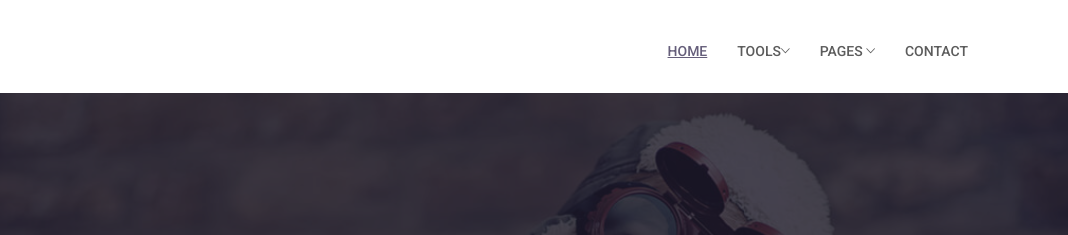
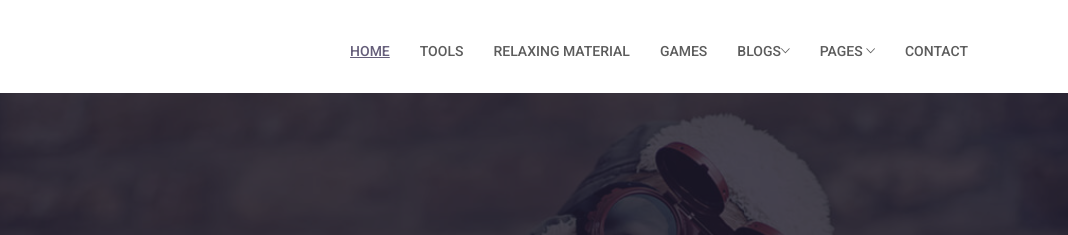
Before and after one commit to Vishalsan143/Dropx, a plain HTML site: page index.html in a window 1280 px wide. Shown: the top 235 px of the page, 212-1280 px from the left. Drawn offline with Linux system fonts and the light colour scheme; some packages are replaced by stand-ins of ours; files whose address does not match are found by name; a web font is replaced by a local one.

Commit message:
Update index.html

```diff
--- a/index.html
+++ b/index.html
@@ -61,51 +61,25 @@
 						<span class="ion-android-menu"></span>
 					</button>
 
-					<div class="collapse navbar-collapse ml-auto" id="navbarsExample09">
-						<ul class="navbar-nav ml-auto">
+											<ul class="navbar-nav ml-auto">
 							<li class="nav-item active">
 								<a class="nav-link" href="index.html">Home</a>
 							</li>
-							<li class="nav-item dropdown @@portfolio">
-								<a class="nav-link dropdown-toggle" href="#" id="dropdown03" data-toggle="dropdown" aria-haspopup="true" aria-expanded="false">Tools<span class="ion-ios-arrow-down"></span></a>
-								<ul class="dropdown-menu" aria-labelledby="dropdown03">
-									<li><a class="dropdown-item @@portfolioFilter" href="word.html">Word Counter</a></li>
-									<li><a class="dropdown-item @@portfolioSingle" href=".html">Password generator</a></li>
-                  <li><a class="dropdown-item @@portfolioSingle" href="Age-calculater.html">Age calculater</a></li>
 
-									<!-- <li class="dropdown dropdown-submenu dropright">
-										<a class="dropdown-item dropdown-toggle" href="#!" id="dropdown0301" role="button"
-											data-toggle="dropdown" aria-haspopup="true" aria-expanded="false">Sub Menu</a>
+						<li class="nav-item @@service"><a class="nav-link" href="Tools.html">Tools</a></li>
+            <li class="nav-item @@service"><a class="nav-link" href="relaxing.html">Relaxing material</a></li>
+            <li class="nav-item @@service"><a class="nav-link" href="Games.html">Games</a></li>
 
-										<ul class="dropdown-menu" aria-labelledby="dropdown0301">
-											<li><a class="dropdown-item" href="index.html">Submenu 01</a></li>
-											<li><a class="dropdown-item" href="index.html">Submenu 02</a></li>
-										</ul>
-									</li> -->
+							<li class="nav-item dropdown @@blog">
+								<a class="nav-link dropdown-toggle" href="#" id="dropdown05" data-toggle="dropdown" aria-haspopup="true"
+									aria-expanded="false">Blogs<span class="ion-ios-arrow-down"></span></a>
+								<ul class="dropdown-menu" aria-labelledby="dropdown05">
+									<li><a class="dropdown-item @@blogGrid" href="Meditation&Relaxation.html">Meditation & Relaxation</a></li>
+									<!-- <li><a class="dropdown-item @@blogSingle" href="blog-single.html"></a></li> -->
+
+
 								</ul>
 							</li>
-							<!-- <li class="nav-item @@service"><a class="nav-link" href="service.html">Service</a></li>
-							<li class="nav-item dropdown @@blog">
-								<a class="nav-link dropdown-toggle" href="#" id="dropdown05" data-toggle="dropdown" aria-haspopup="true"
-									aria-expanded="false">Blog <span class="ion-ios-arrow-down"></span></a>
-								<ul class="dropdown-menu" aria-labelledby="dropdown05">
-									<li><a class="dropdown-item @@blogGrid" href="blog-grid.html">Blog Grid</a></li>
-									<li><a class="dropdown-item @@blogSingle" href="blog-single.html">Blog Single</a></li>
-									<li><a class="dropdown-item @@blogRS" href="blog-right-sidebar.html">Blog Right Sidebar</a></li>
-									<li><a class="dropdown-item @@blogLS" href="blog-left-sidebar.html">Blog Left Sidebar</a></li>
-									<li><a class="dropdown-item @@blogFW" href="blog-full-width.html">Blog Full Width</a></li>
-
-									<li class="dropdown dropdown-submenu dropleft">
-										<a class="dropdown-item dropdown-toggle" href="#!" id="dropdown0501" role="button"
-											data-toggle="dropdown" aria-haspopup="true" aria-expanded="false">Sub Menu</a>
-
-										<ul class="dropdown-menu" aria-labelledby="dropdown0501">
-											<li><a class="dropdown-item" href="index.html">Submenu 01</a></li>
-											<li><a class="dropdown-item" href="index.html">Submenu 02</a></li>
-										</ul>
-									</li>
-								</ul>
-							</li> -->
 							<li class="nav-item dropdown @@pages">
 								<a class="nav-link dropdown-toggle" href="#" id="dropdown05" data-toggle="dropdown" aria-haspopup="true"
 									aria-expanded="false">Pages <span class="ion-ios-arrow-down"></span></a>
```
